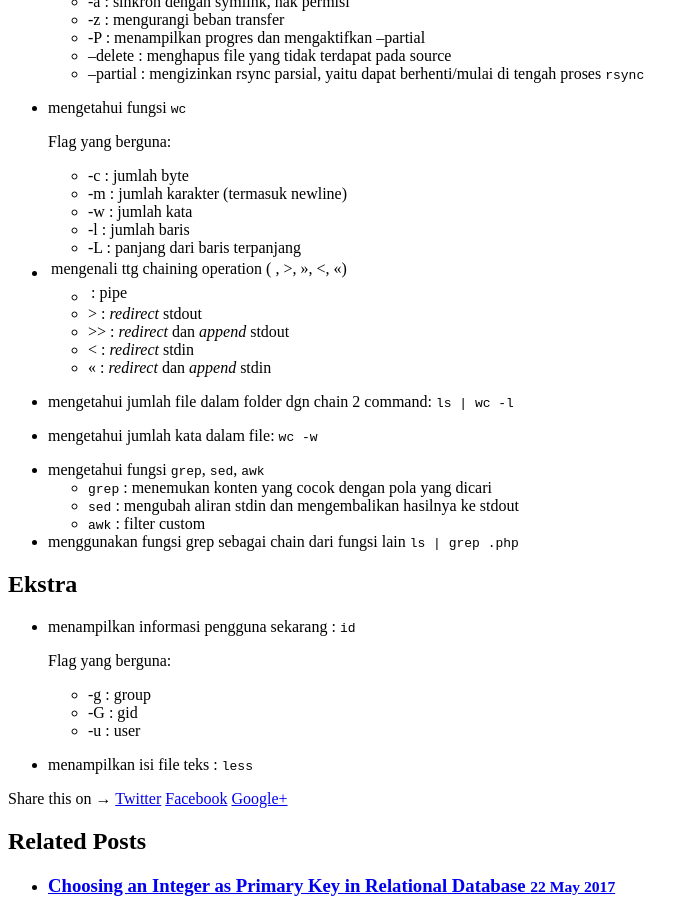
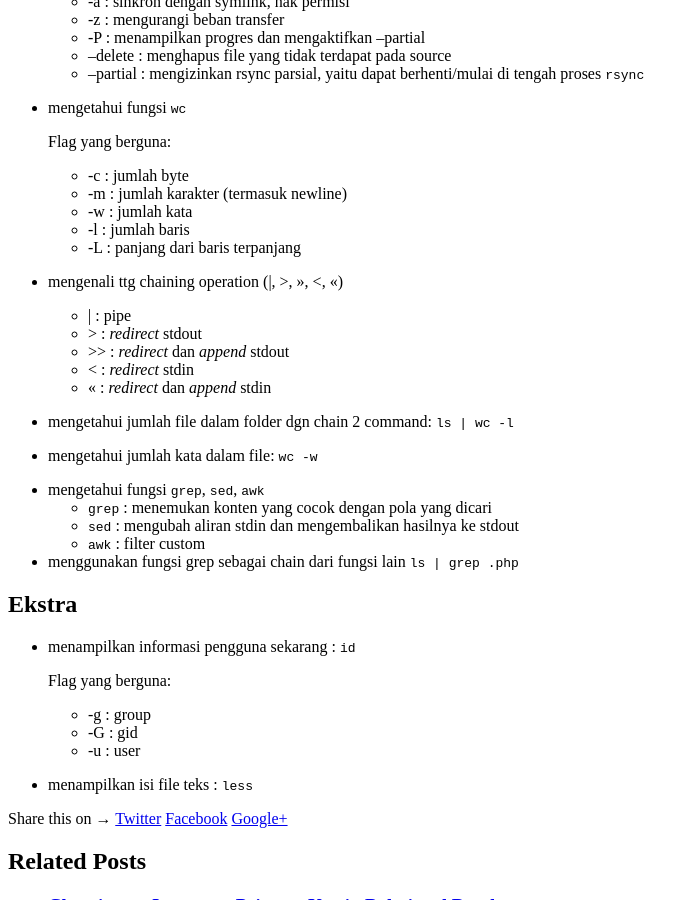
Before and after one commit to d0ct0r4r6a/d0ct0r4r6a.github.io, a Jekyll site: the page built from _posts/2017-06-02-belajar-perintah-linux.md, in a window 1280 px wide and 900 px high, scrolled down 1955 px. Shown: the whole window, without its empty margins (0-698 px from the left). Built offline with Jekyll 4.4.1, drawn with Linux system fonts in a browser that asks for light colours.

Commit message:
Fixed case-sensitive extension

```diff
--- a/_posts/2017-06-02-belajar-perintah-linux.md
+++ b/_posts/2017-06-02-belajar-perintah-linux.md
@@ -104,9 +104,9 @@ OK. Mari kita simak tugasnya.
     - -l  : jumlah baris
     - -L  : panjang dari baris terpanjang
 
-- mengenali ttg chaining operation (|, >, >>, <, <<)
+- mengenali ttg chaining operation (\|, >, >>, <, <<)
 
-  - | : pipe
+  - \| : pipe
   - \> : _redirect_ stdout
   - \>> : _redirect_ dan _append_ stdout
   - < : _redirect_ stdin
@@ -140,10 +140,10 @@ OK. Mari kita simak tugasnya.
 
 
 <!--Image references-->
-[pwd]:{{site.baseurl}}img/20170602/pwd.png
-[df]:{{site.baseurl}}img/20170602/df.png
-[du]:{{site.baseurl}}img/20170602/du.png
-[stat]:{{site.baseurl}}img/20170602/stat.png
-[chmod]:{{site.baseurl}}img/20170602/chmod.png
-[mkdir]:{{site.baseurl}}img/20170602/mkdir.png
-[file_operation]:{{site.baseurl}}img/20170602/file_operation.png
+[pwd]:{{site.baseurl}}img/20170602/pwd.PNG
+[df]:{{site.baseurl}}img/20170602/df.PNG
+[du]:{{site.baseurl}}img/20170602/du.PNG
+[stat]:{{site.baseurl}}img/20170602/stat.PNG
+[chmod]:{{site.baseurl}}img/20170602/chmod.PNG
+[mkdir]:{{site.baseurl}}img/20170602/mkdir.PNG
+[file_operation]:{{site.baseurl}}img/20170602/file_operation.PNG
```
